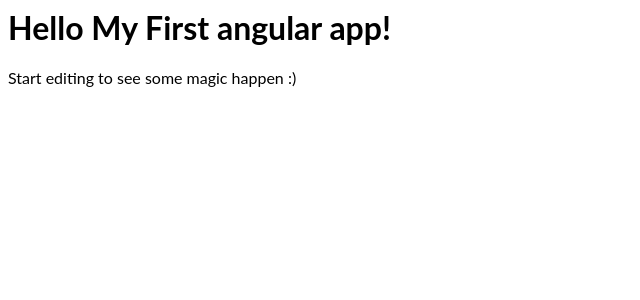
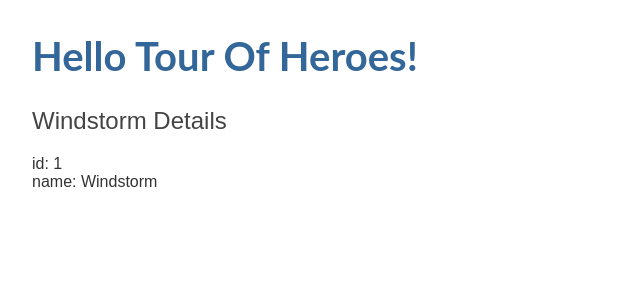
Before and after one commit to anish1922/angular-1u4neb, an Angular app: page / in a window 1280 px wide. Shown: the top 300 px of the page, without its empty margins (0-640 px from the left). Built offline with nearby package versions, Linux system fonts and the light colour scheme.

Commit message:
5 files modified, 4 added

```diff
--- a/src/app/app.component.html
+++ b/src/app/app.component.html
@@ -1,4 +1,2 @@
-<hello name="{{ name }}"></hello>
-<p>
-  Start editing to see some magic happen :)
-</p>
+<hi name="{{ title }}"></hi>
+<app-heroes></app-heroes>
--- a/src/app/app.component.ts
+++ b/src/app/app.component.ts
@@ -6,5 +6,5 @@
   styleUrls: [ './app.component.css' ]
 })
 export class AppComponent  {
-  name = 'My First angular app';
+  title = 'Tour Of Heroes';
 }
--- a/src/app/app.module.ts
+++ b/src/app/app.module.ts
@@ -4,10 +4,11 @@
 
 import { AppComponent } from './app.component';
 import { HelloComponent } from './hello.component';
+import { HeroesComponent } from './heroes/heroes/heroes.component';
 
 @NgModule({
   imports:      [ BrowserModule, FormsModule ],
-  declarations: [ AppComponent, HelloComponent ],
+  declarations: [ AppComponent, HelloComponent, HeroesComponent ],
   bootstrap:    [ AppComponent ]
 })
 export class AppModule { }
--- a/src/app/hello.component.ts
+++ b/src/app/hello.component.ts
@@ -1,7 +1,7 @@
 import { Component, Input } from '@angular/core';
 
 @Component({
-  selector: 'hello',
+  selector: 'hi',
   template: `<h1>Hello {{name}}!</h1>`,
   styles: [`h1 { font-family: Lato; }`]
 })
--- /dev/null
+++ b/src/app/hero.ts
@@ -0,0 +1,4 @@
+export class Hero {
+  id:number;
+  name:string;
+}
--- /dev/null
+++ b/src/app/heroes/heroes/heroes.component.html
@@ -0,0 +1,3 @@
+<h2>{{hero.name}} Details</h2>
+<div><span>id: </span>{{hero.id}}</div>
+<div><span>name: </span>{{hero.name}}</div>
--- /dev/null
+++ b/src/app/heroes/heroes/heroes.component.ts
@@ -0,0 +1,17 @@
+import { Component, OnInit } from '@angular/core';
+import {Hero} from './hero'
+@Component({
+  selector: 'app-heroes',
+  templateUrl: './heroes.component.html',
+  styleUrls: ['./heroes.component.css']
+})
+export class HeroesComponent implements OnInit {
+
+hero:Hero={id:1,name:'Windstorm'};
+
+  constructor() { }
+
+  ngOnInit() {
+  }
+
+}
--- a/src/styles.css
+++ b/src/styles.css
@@ -1 +1,23 @@
 /* Add application styles & imports to this file! */
+/* Application-wide Styles */
+h1 {
+  color: #369;
+  font-family: Arial, Helvetica, sans-serif;
+  font-size: 250%;
+}
+h2, h3 {
+  color: #444;
+  font-family: Arial, Helvetica, sans-serif;
+  font-weight: lighter;
+}
+body {
+  margin: 2em;
+}
+body, input[type="text"], button {
+  color: #333;
+  font-family: Cambria, Georgia;
+}
+/* everywhere else */
+* {
+  font-family: Arial, Helvetica, sans-serif;
+}
```
Also changed, not shown: src/app/heroes/heroes/heroes.component.css (added).
